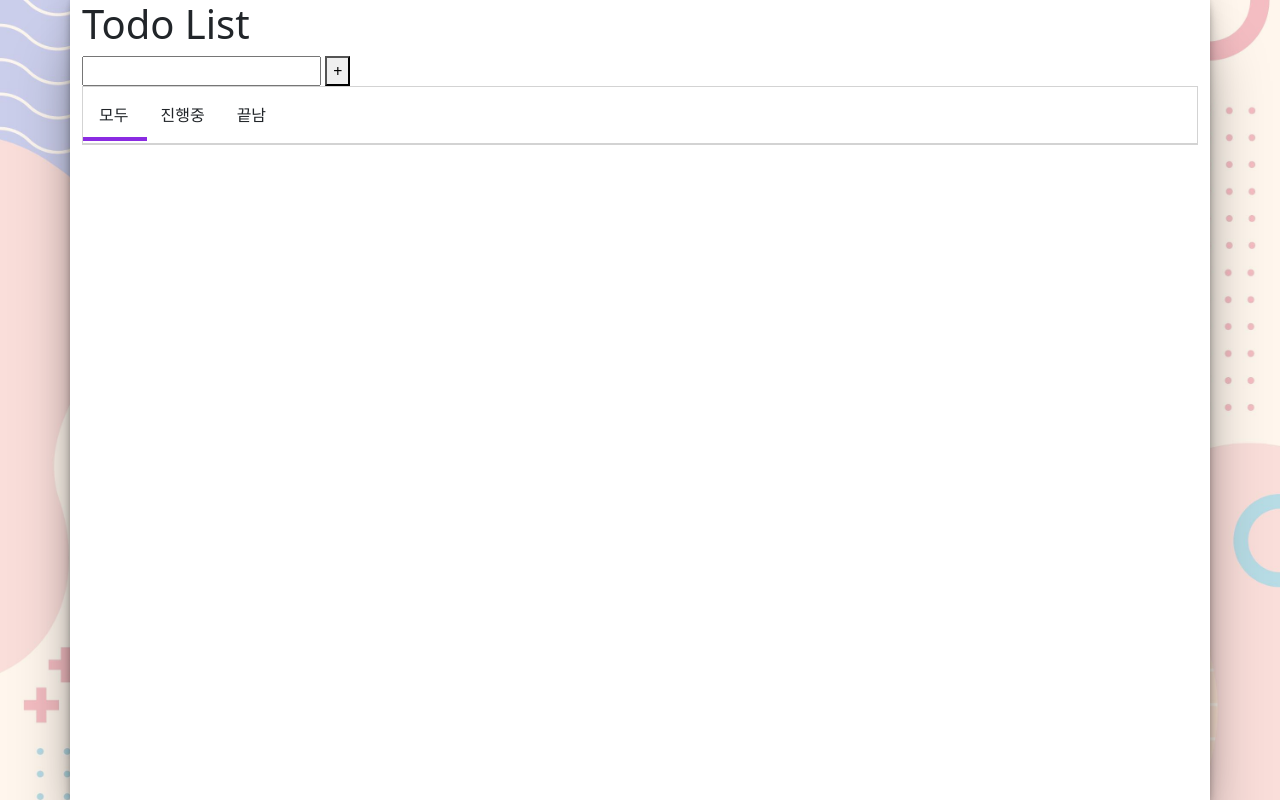
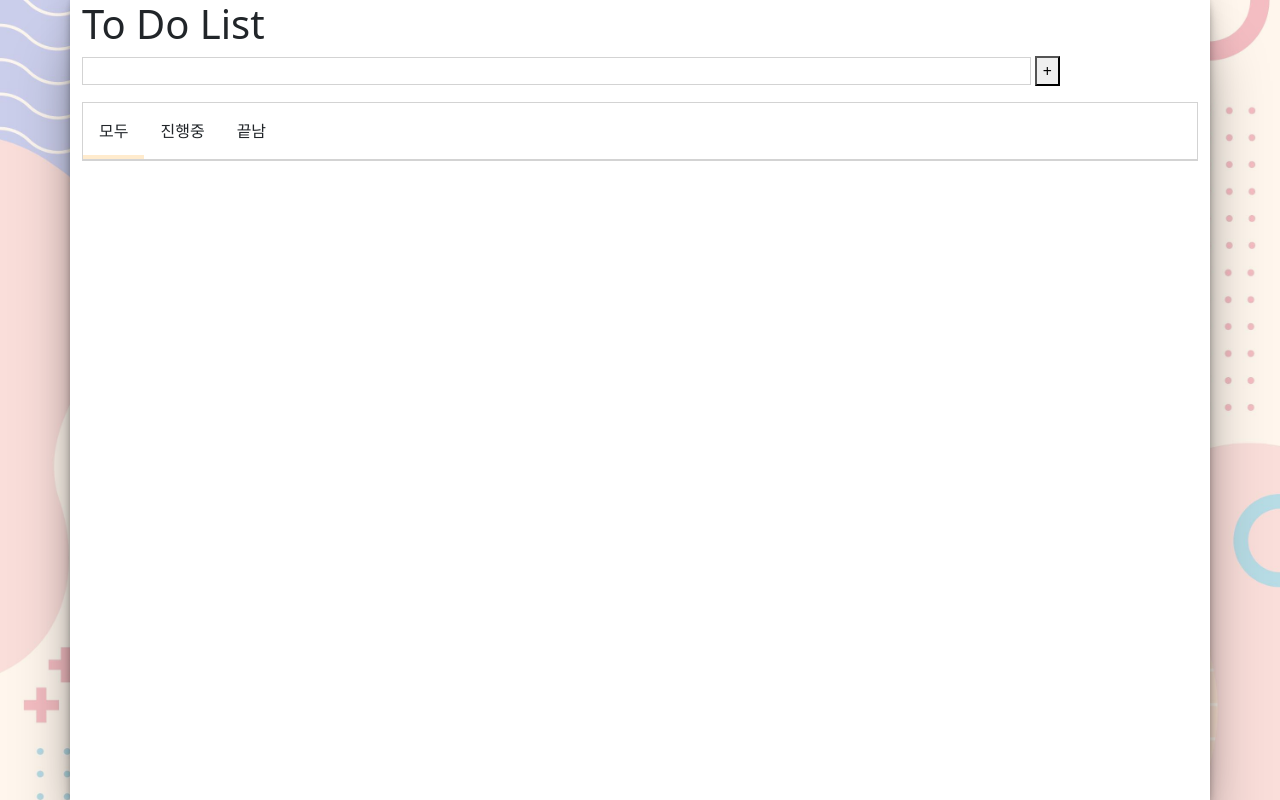
Before and after one commit to tteokbokkiMaster/todolist, a plain HTML site: page index.html in a window 1280 px wide. Both pictures are taken after a click on the element "모두". Drawn offline with nearby package versions, Linux system fonts and the light colour scheme.

Commit message:
incomplete

```diff
--- a/index.html
+++ b/index.html
@@ -4,16 +4,16 @@
     <meta charset="UTF-8">
     <meta http-equiv="X-UA-Compatible" content="IE=edge">
     <meta name="viewport" content="width=device-width, initial-scale=1.0">
-    <title>Document</title>
+    <title>할일 메모</title>
     <link href="https://cdn.jsdelivr.net/npm/bootstrap@5.1.3/dist/css/bootstrap.min.css" rel="stylesheet" integrity="sha384-1BmE4kWBq78iYhFldvKuhfTAU6auU8tT94WrHftjDbrCEXSU1oBoqyl2QvZ6jIW3" crossorigin="anonymous">
     <link rel="stylesheet" href="style.css">
 </head>
 <body>
     <div class="container">
-        <h1>Todo List</h1>
+        <h1>To Do List</h1>
         <section class="input-area">
-            <input type="text" id="task-input"/>
-            <button id="add-button">+</button>
+            <input type="text" class="task-input"/>
+            <button class="add-button">+</button>
         </section>
 
         <section class="task-area">
@@ -38,4 +38,6 @@
     <script src="main.js"></script>
 
 </body>
+
+
 </html>
--- a/main.js
+++ b/main.js
@@ -8,15 +8,21 @@
 
 // 진행중 끝남 탭을 누르면, 언더바가 이동한다
 // 끝남탭은 -> 끝난아이템, 진행중탭은 ->진행중인아이템만
-
-let taskInput = document.getElementById("task-input");
-let addButton = document.getElementById("add-button");
+let taskInput = document.querySelector(".task-input");
+let addButton = document.querySelector(".add-button");
 let tabs = document.querySelectorAll(".task-tabs div");
+let underLine = document.getElementById("under-line");
 let taskList = [];
 let filterList = [];
 let mode = "all";
 
-addButton.addEventListener("click", addTask);
+addButton.addEventListener("mousedown", addTask);
+
+taskInput.addEventListener("keyup", function(event) {
+    if (event.keyCode === 13) {
+        addTask(event);
+    }
+});
 
 for(i=1; i<tabs.length; i++){
     tabs[i].addEventListener("click", function(event){filter(event)})
@@ -30,7 +36,7 @@ function addTask(){
     };
 
     taskList.push(task)
-    console.log(taskList)
+
     render();
 }
 
@@ -94,7 +100,13 @@ function deleteTask(id){
 }
 
 function filter(event){
-    mode = event.target.id;
+    if(event){
+        mode = event.target.id;
+        underLine.style.left = event.target.offsetLeft + 'px'
+        underLine.style.top = event.target.offsetTop + (event.target.offsetHeight-4) + 'px'
+        underLine.style.width = event.target.offsetWidth + 'px'
+    }
+
 
     if(mode == "all" ){
         render()
--- a/style.css
+++ b/style.css
@@ -12,6 +12,7 @@ body{
 }
 .task-area{
     border: 1px solid lightgray;
+    margin-top: 1em;
 }
 
 .task-tabs{
@@ -24,13 +25,30 @@ body{
     padding: 1em;
 }
 
+.task-input {
+    transition: padding-top 0.2s ease, margin-top 0.2s ease;
+    width: 85%;
+    border: none;
+    border: 1px solid lightgray;
+}
+
+.task-input:focus {
+    outline: none;
+    border-bottom: 3px solid blanchedalmond;
+    border-left: none;
+    border-right: none;
+    border-top: none;
+    transition: 0.5s;
+    padding-top: 35px;
+}
+
 #under-line{
     height: 4px;
-    background-color: blueviolet;
+    background-color: blanchedalmond;
     position: absolute;
-    width: 64px;
+    width:64px;
     left:0px;
-    top:50px;
+    top:52px;
     padding: 0px;
 }
 
```
